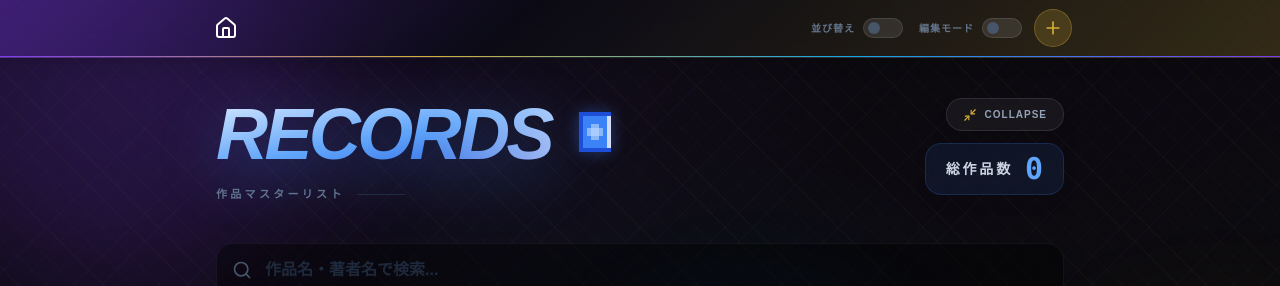
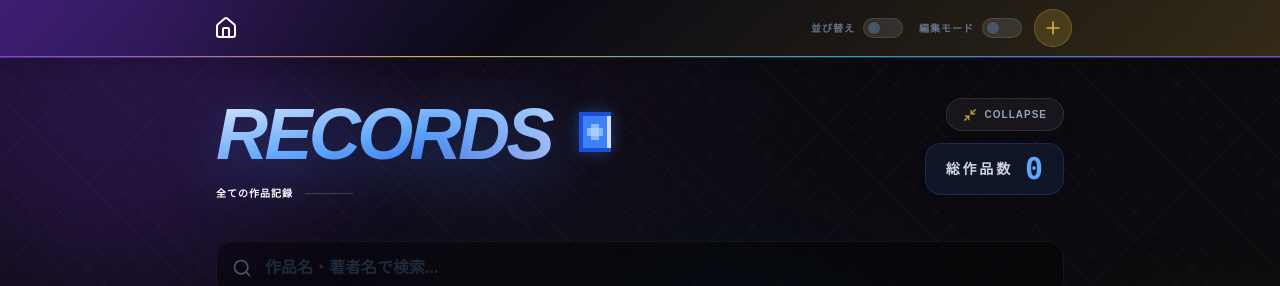
Before and after one commit to junkyardstrike/My-Ranking, a React (Vite) app: page /all in a window 1280 px wide. Shown: the top 286 px of the page. Built offline with nearby package versions, Linux system fonts and the light colour scheme; a web font is replaced by a local one.

Commit message:
style: tighten letter spacing and change color to white for main title subtexts

```diff
--- a/src/views/AllRankingsView.jsx
+++ b/src/views/AllRankingsView.jsx
@@ -120,9 +120,9 @@ export default function AllRankingsView() {
             <PixelItem type="grimoire" size={40} className="mb-1" />
             <div className="absolute -bottom-2 left-0 h-1 bg-gradient-to-r from-blue-500 via-blue-500/50 to-transparent rounded-full shadow-[0_0_15px_rgba(59,130,246,0.8)] animate-line-run" style={{ animationDelay: '0.4s' }} />
           </div>
-          <p className="text-[11px] text-slate-500 font-black tracking-[0.3em] mt-3 flex items-center gap-3">
-            作品マスターリスト
-            <span className="w-12 h-px bg-slate-800" />
+          <p className="text-[10px] text-white font-black tracking-widest mt-3 flex items-center gap-3">
+            全ての作品記録
+            <span className="w-12 h-px bg-white/20" />
           </p>
         </div>
 
--- a/src/views/FolderView.jsx
+++ b/src/views/FolderView.jsx
@@ -389,10 +389,10 @@ export default function FolderView() {
                 <PixelItem type="sword" size={40} className="mb-1" />
                 <div className="absolute -bottom-2 left-0 h-1 bg-gradient-to-r from-yellow-500 via-yellow-500/50 to-transparent rounded-full shadow-[0_0_15px_rgba(212,175,55,0.8)] animate-line-run" style={{ animationDelay: '0.4s' }} />
               </div>
-              <p className="text-[11px] text-slate-500 font-black tracking-[0.3em] mt-3 flex items-center gap-3">
-                ランキング・アーカイブ
-                <span className="w-12 h-px bg-slate-800" />
-              </p>
+                <p className="text-[10px] text-white font-black tracking-widest mt-3 flex items-center gap-3">
+                  ランキング・アーカイブ
+                  <span className="w-12 h-px bg-white/20" />
+                </p>
             </div>
           ) : (
             <div className="py-2">
--- a/src/views/StatsView.jsx
+++ b/src/views/StatsView.jsx
@@ -240,9 +240,9 @@ export default function StatsView() {
             <PixelItem type="potion" size={40} className="mb-1" />
             <div className="absolute -bottom-2 left-0 h-1 bg-gradient-to-r from-emerald-500 via-emerald-500/50 to-transparent rounded-full shadow-[0_0_15px_rgba(16,185,129,0.8)] animate-line-run" />
           </div>
-          <p className="text-[11px] text-slate-500 font-black tracking-[0.3em] mt-3 flex items-center gap-3">
+          <p className="text-[10px] text-white font-black tracking-wider mt-3 flex items-center gap-3">
             統計・分析ダッシュボード
-            <span className="w-12 h-px bg-slate-800" />
+            <span className="w-12 h-px bg-white/20" />
           </p>
         </div>
 
```
